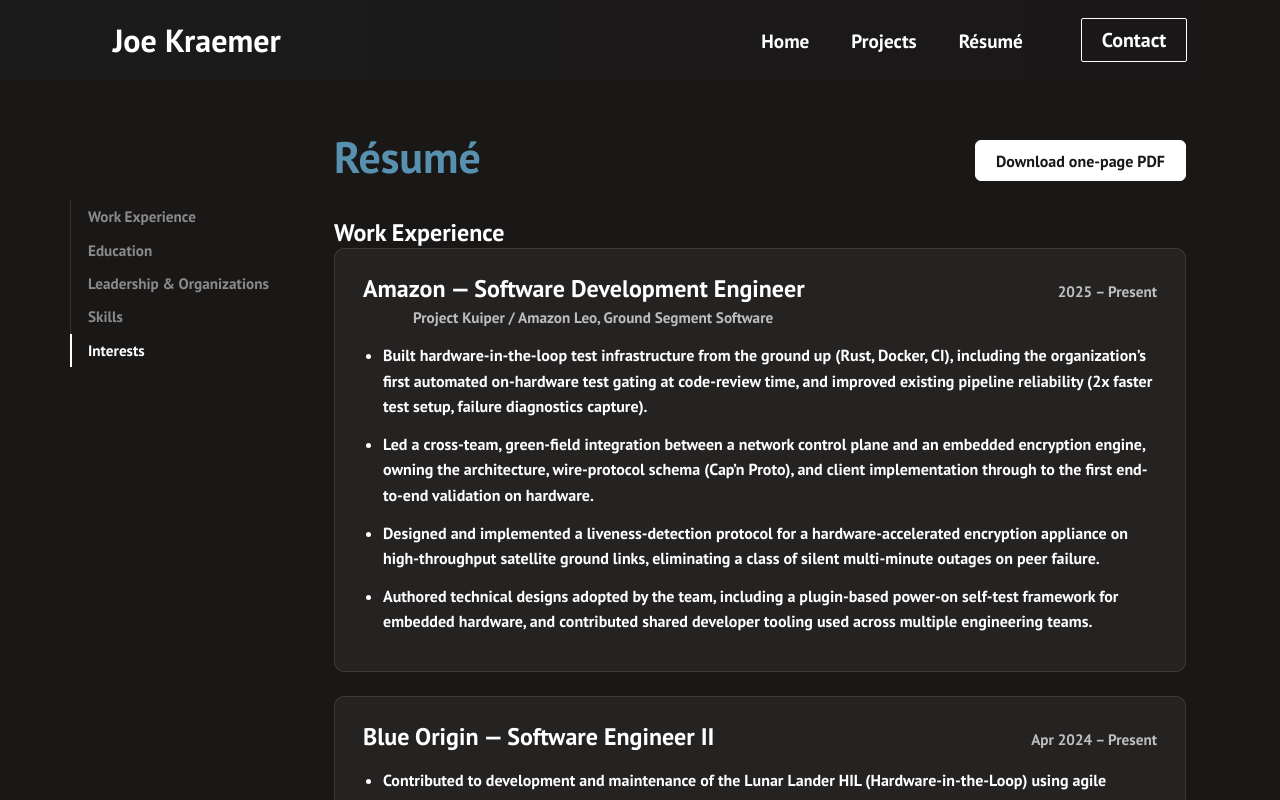
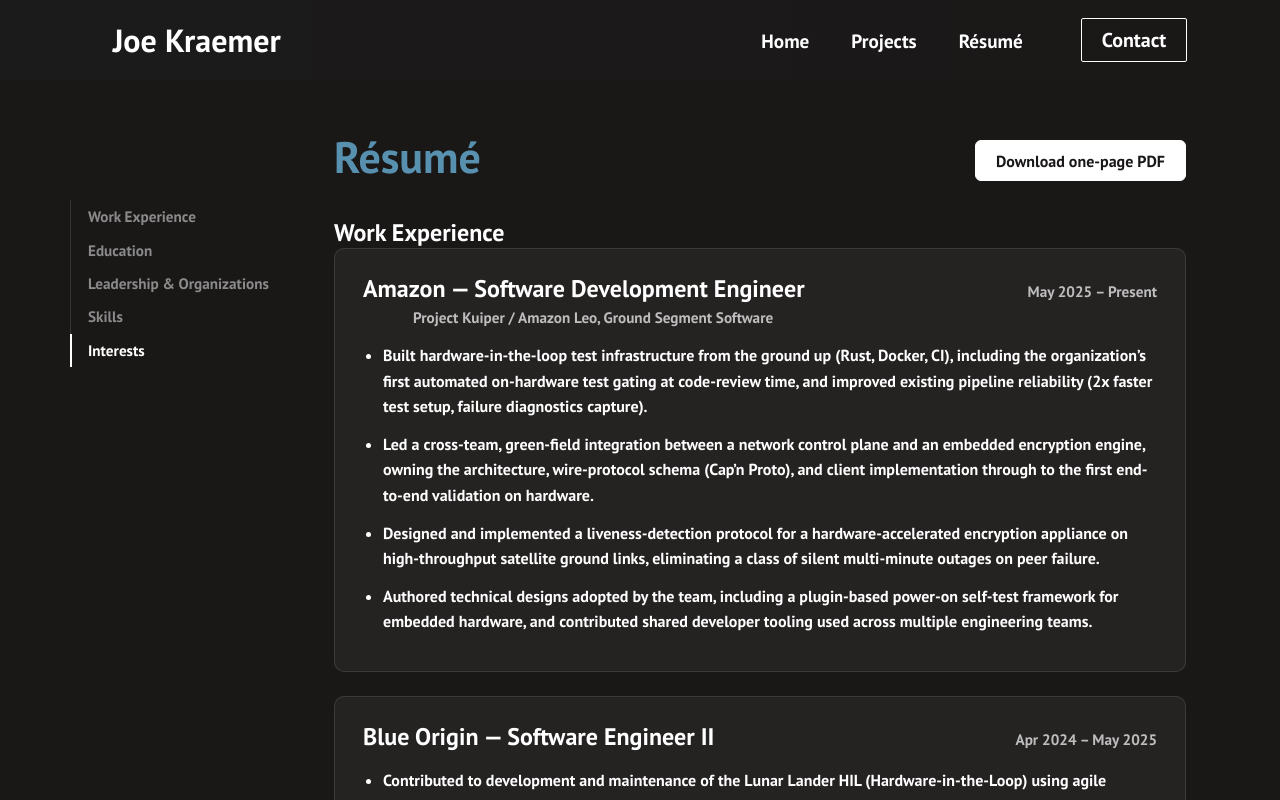
Before and after one commit to joekraemer/PortfolioWebsite, a React (Vite) app: page /resume in a window 1280 px wide. Shown: the top 800 px of the page. Built offline with nearby package versions, Linux system fonts and the light colour scheme.

Commit message:
fix(resume): Set Amazon start and Blue Origin end dates

```diff
--- a/src/components/pages/mains/Resume.js
+++ b/src/components/pages/mains/Resume.js
@@ -84,7 +84,7 @@
                 <div className="content__card">
                     <div className="content__card__head">
                         <h2>Amazon &mdash; Software Development Engineer</h2>
-                        <span className="content__meta">2025 &ndash; Present</span>
+                        <span className="content__meta">May 2025 &ndash; Present</span>
                     </div>
                     <p className="content__meta">Project Kuiper / Amazon Leo, Ground Segment Software</p>
                     <ul>
@@ -98,7 +98,7 @@
                 <div className="content__card">
                     <div className="content__card__head">
                         <h2>Blue Origin &mdash; Software Engineer II</h2>
-                        <span className="content__meta">Apr 2024 &ndash; Present</span>
+                        <span className="content__meta">Apr 2024 &ndash; May 2025</span>
                     </div>
                     <ul>
                         <li>Contributed to development and maintenance of the Lunar Lander HIL (Hardware-in-the-Loop) using agile methodologies, enabling early system-level testing that integrates flight-like hardware with actual flight software for comprehensive verification before flight release.</li>
```
